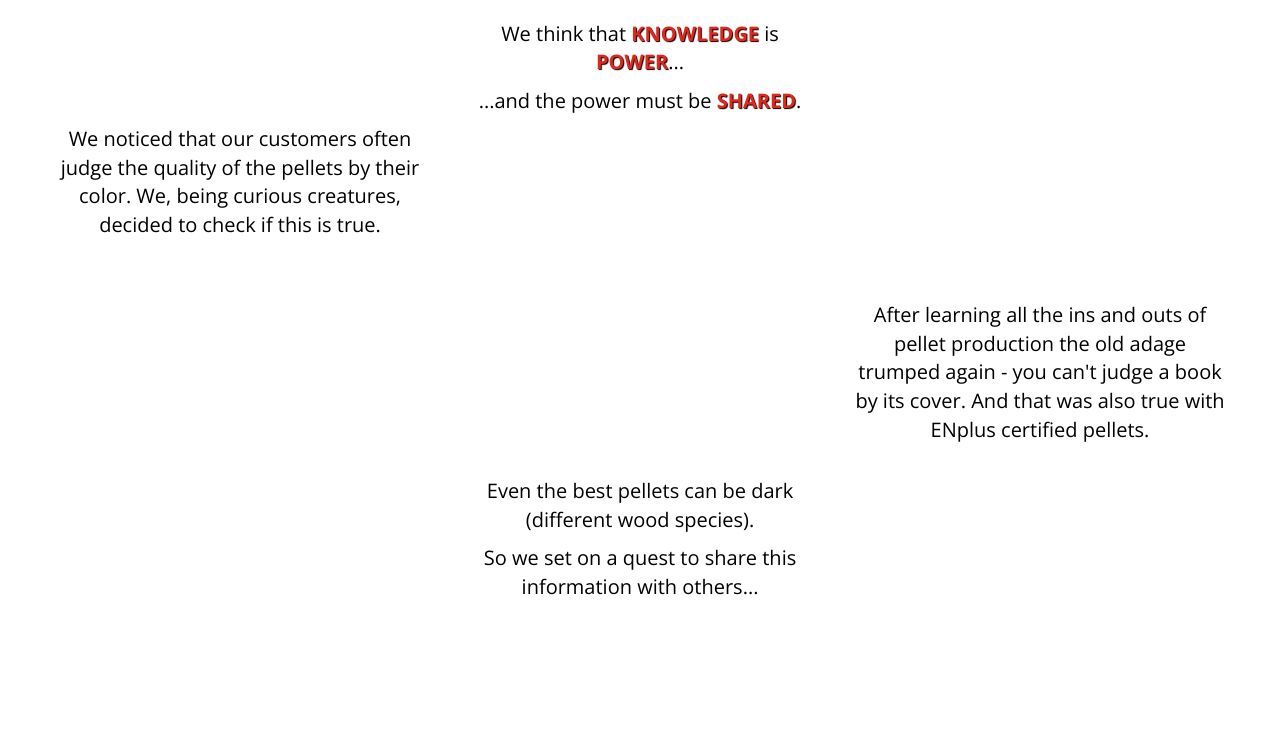
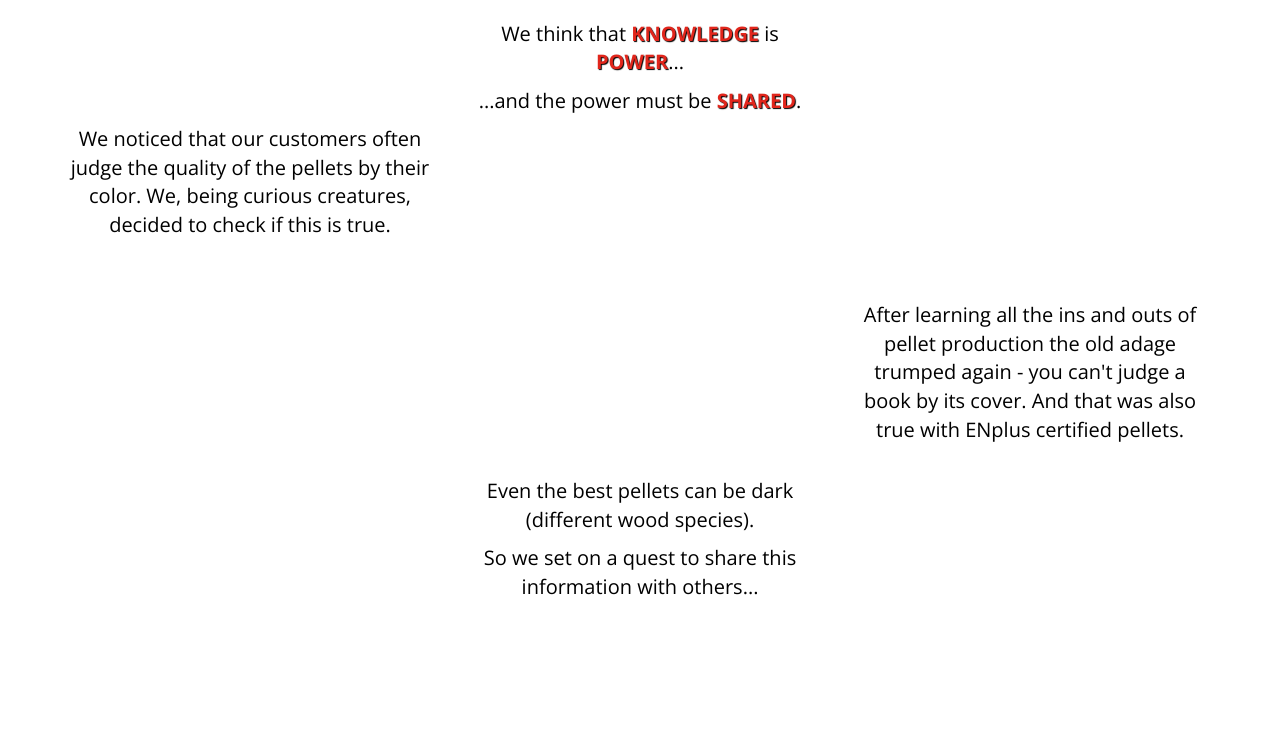
Before and after one commit to DeividasK/redhot-website, a plain HTML site: page index.html in a window 1280 px wide. Shown: the part 1140-1892 px from the top of the page. Drawn offline with nearby package versions, Linux system fonts and the light colour scheme; some packages are replaced by stand-ins of ours.

Commit message:
Fixed page width and spinning icon.

```diff
--- a/css/REDHOT.css
+++ b/css/REDHOT.css
@@ -78,7 +78,6 @@ p {
 }
 
 #home video {
-	width: 100%;
     -webkit-animation: fadein 5s; /* Safari, Chrome and Opera > 12.1 */
        -moz-animation: fadein 5s; /* Firefox < 16 */
         -ms-animation: fadein 5s; /* Internet Explorer */
@@ -257,6 +256,15 @@ color: white !important;
 	margin: 0;
 }
 
+.row {
+	margin: 0;
+}
+
+.fa-spin {
+	width: 50%;
+	margin: auto;
+}
+
 /*
 *		EFFECTS
 */
@@ -286,9 +294,6 @@ color: white !important;
 
 /* Extra small devices (phones, less than 768px) */
 @media (max-width: 767px) {
-	#home video {
-		width: initial;
-	}
 
 	#home h1 {
 		font-size: 4em;
@@ -316,7 +321,6 @@ color: white !important;
 @media (min-width: @screen-sm-min) { ... }
 
 /* Medium devices (desktops, 992px and up) */
-@media (min-width: @screen-md-min) { ... }
+@media (max-width: 1199px) {
 
-/* Large devices (large desktops, 1200px and up) */
-@media (min-width: @screen-lg-min) { ... }
+}
```
